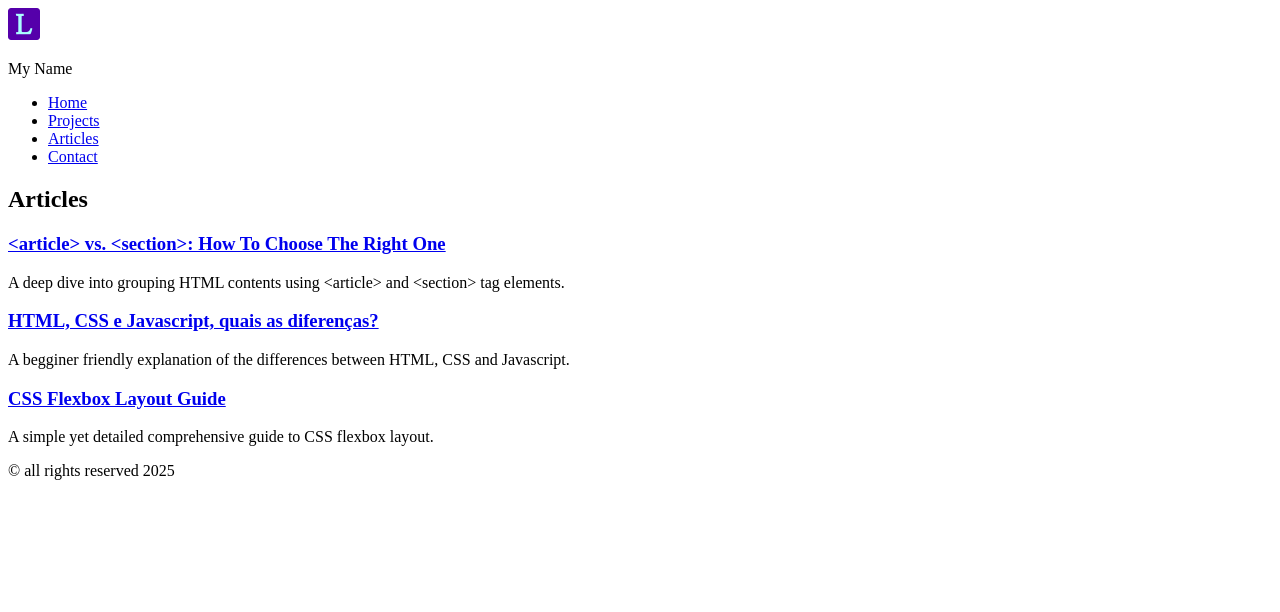
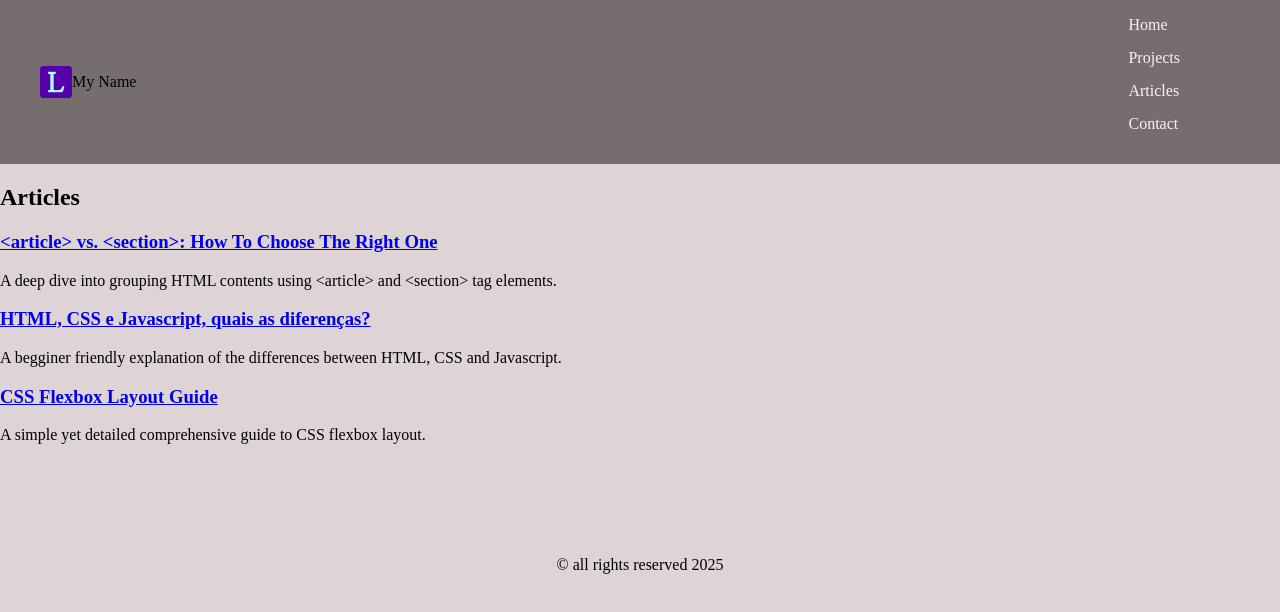
Before and after one commit to LucsSM/personal-portfolio, a plain HTML site: page articles.html in a window 1280 px wide. Drawn offline with Linux system fonts and the light colour scheme.

Commit message:
stylize articles.html

```diff
--- a/articles.html
+++ b/articles.html
@@ -7,44 +7,47 @@
     <meta name="description" content="articles page for a simple HTML-only website for roadmap.sh frontend project">
     <meta name="author" content="Lucas Silva Marra">
     <meta name="keywords" content="Frontend Developer, HTML, Web Development, roadmap.sh">
+    <link rel="stylesheet" href="styles.css">
     <link rel="icon" type="image/png" href="favicon.png">
     <title>Articles</title>
 </head>
 <body>
-    <header>
-        <div>
-            <img src="logo.png" alt="homepage logo">
-            <p>My Name</p>
+    <header class="head-menu">
+        <div class="logo-div">
+            <img class="head-item" src="logo.png" alt="homepage logo">
+            <p class="head-item">My Name</p>
         </div>
-        <nav>
+        <nav class="menu">
             <ul>
-                <li><a href="index.html">Home</a></li>
-                <li><a href="projects.html">Projects</a></li>
-                <li><a href="#">Articles</a></li>
-                <li><a href="contact.html">Contact</a></li>
+                <li class="head-item"><a class="nav-link" href="index.html">Home</a></li>
+                <li class="head-item"><a class="nav-link" href="projects.html">Projects</a></li>
+                <li class="head-item"><a class="nav-link" href="#">Articles</a></li>
+                <li class="head-item"><a class="nav-link" href="contact.html">Contact</a></li>
             </ul>
         </nav>
     </header>
     <main>
         <section>
-            <h2>Articles</h2>
-            <article>
+            <h2 class="main-title">Articles</h2>
+            <div class="article-list">
+                <article class="article">
                     <a href="https://www.smashingmagazine.com/2022/07/article-section-elements-accessibility/" target="_blank">
                         <h3>&lt;article&gt; vs. &lt;section&gt;: How To Choose The Right One</h3>
                     </a>
                     <p>A deep dive into grouping HTML contents using &lt;article&gt; and &lt;section&gt; tag elements.</p>
                 </article>
-            <article>
+                <article class="article">
                     <a href="https://www.alura.com.br/artigos/html-css-e-js-definicoes" target="_blank"><h3>HTML, CSS e Javascript, quais as diferenças?</h3></a>
                     <p>A begginer friendly explanation of the differences between HTML, CSS and Javascript.</p>
                 </article>
-            <article>
+                <article class="article">
                     <a href="https://css-tricks.com/snippets/css/a-guide-to-flexbox/" target="_blank"><h3>CSS Flexbox Layout Guide</h3></a>
                     <p>A simple yet detailed comprehensive guide to CSS flexbox layout.</p>
                 </article>
+            </div>
         </section>
     </main>
-    <footer>
+    <footer class="copyright">
         <p>&copy; all rights reserved 2025</p>
     </footer>
 </body>
```
Lines whose indentation alone changed are shown as unchanged.
